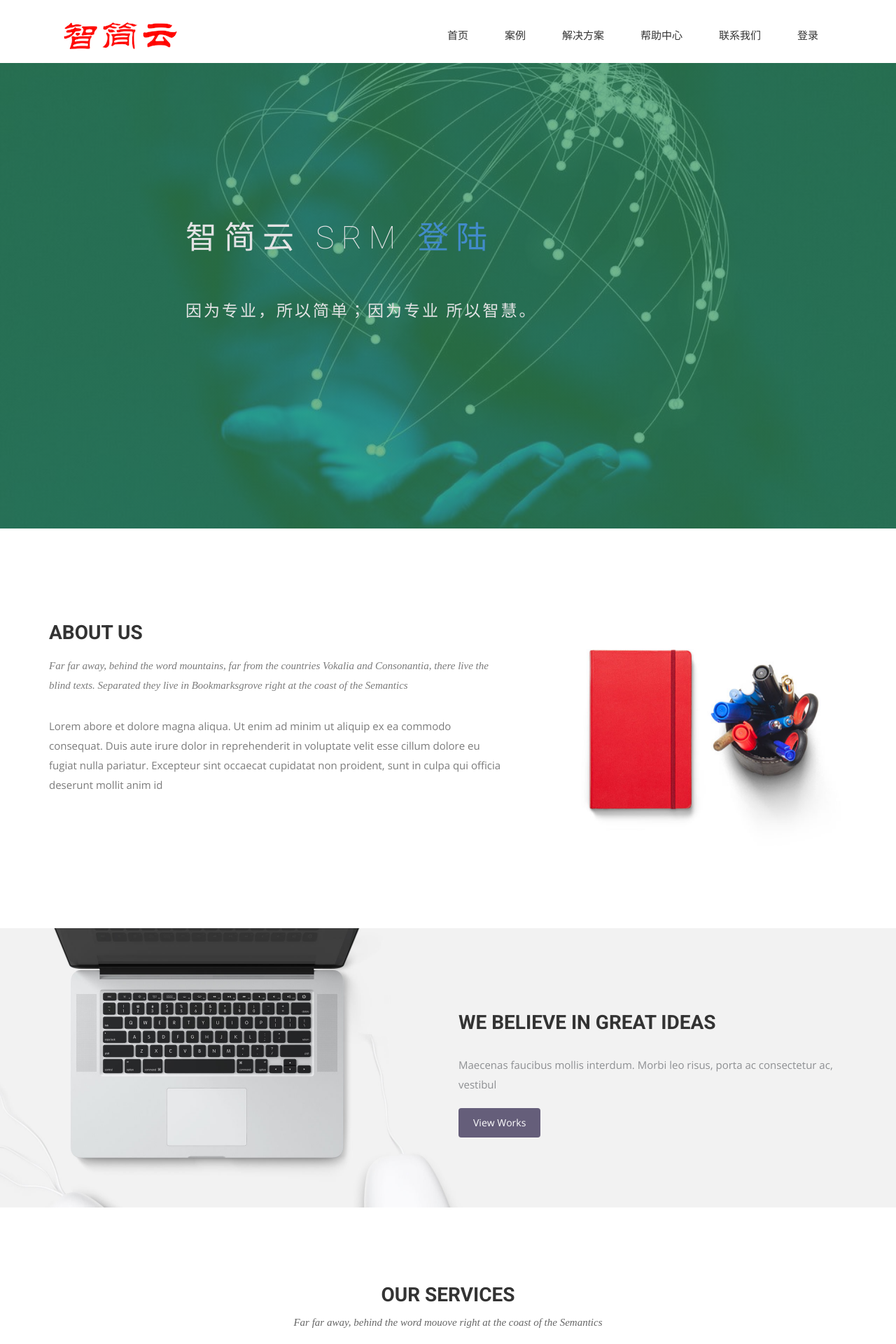
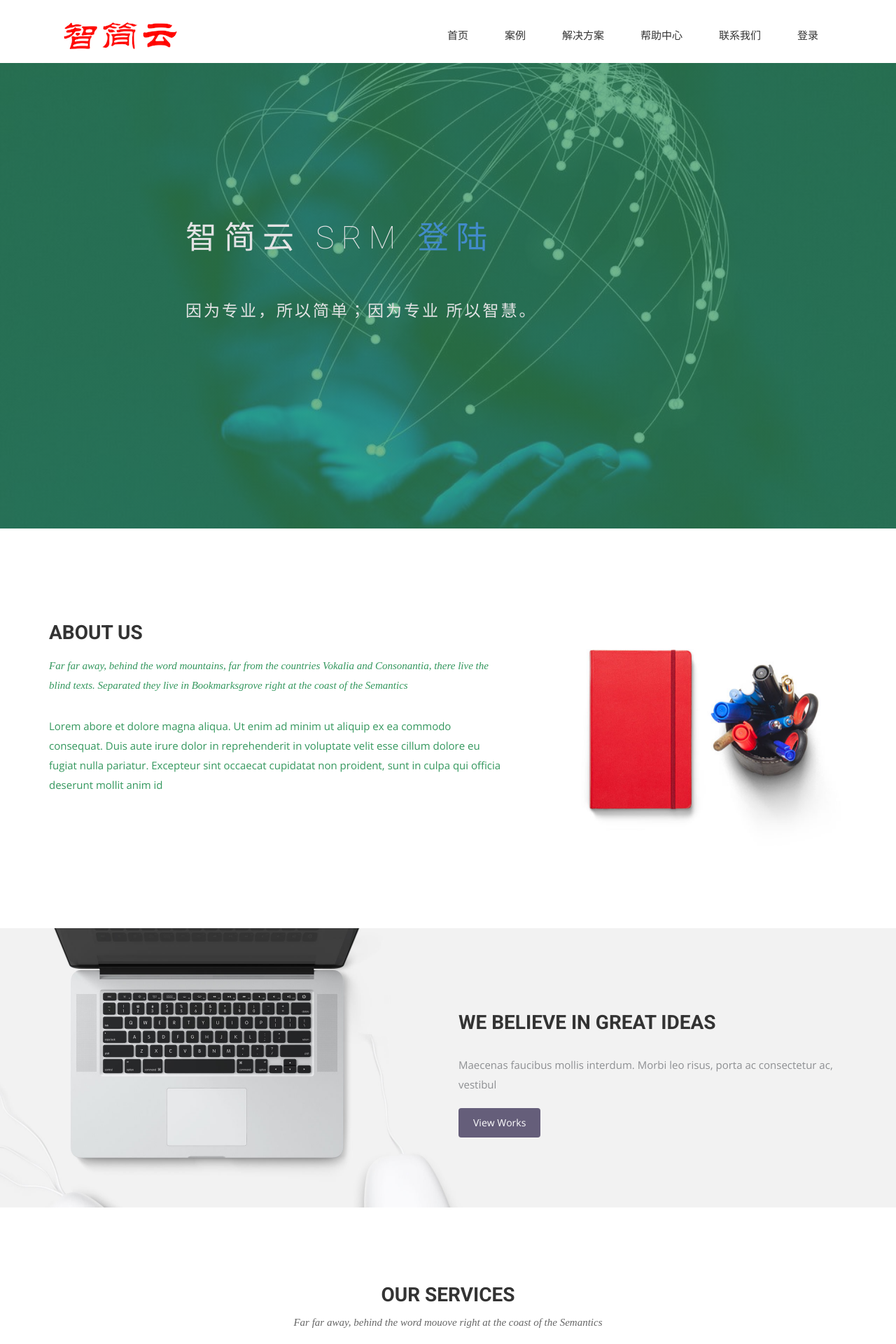
Before and after one commit to dreampivot/slipscloud.github.io, a Jekyll site: the page built from index.html, in a window 1280 px wide. Shown: the top 1920 px of the page at 70% size. Built offline with Jekyll 4.4.1, drawn with Linux system fonts in a browser that asks for light colours; nearby versions of some CDN libraries; some web fonts are replaced.

Commit message:
Update airspace.css

```diff
--- a/css/airspace.css
+++ b/css/airspace.css
@@ -117,7 +117,7 @@ font header .navbar-default .navbar-nav li a:hover {
  /* background: linear-gradient(to left, #8b86a3, #322e40);
 	opacity: 0.8;
 	*/
-	background: linear-gradient(to left, #36975D, #36975D);
+  background: linear-gradient(to left, #36975D, #36975D);
   opacity: 0.7;
 }
 #slider .block {
@@ -151,6 +151,7 @@ font header .navbar-default .navbar-nav li a:hover {
 }
 #intro .block p {
   color: #7B7B7B;
+  color: #33975D;
   padding-top: 20px;
 }
 #intro .block img {
```
